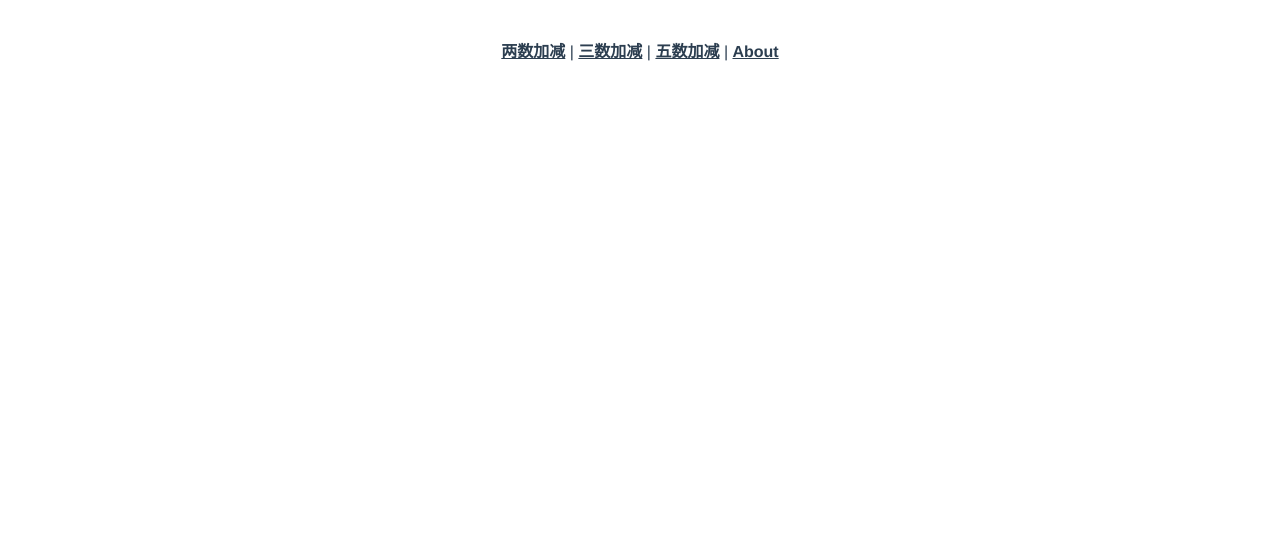
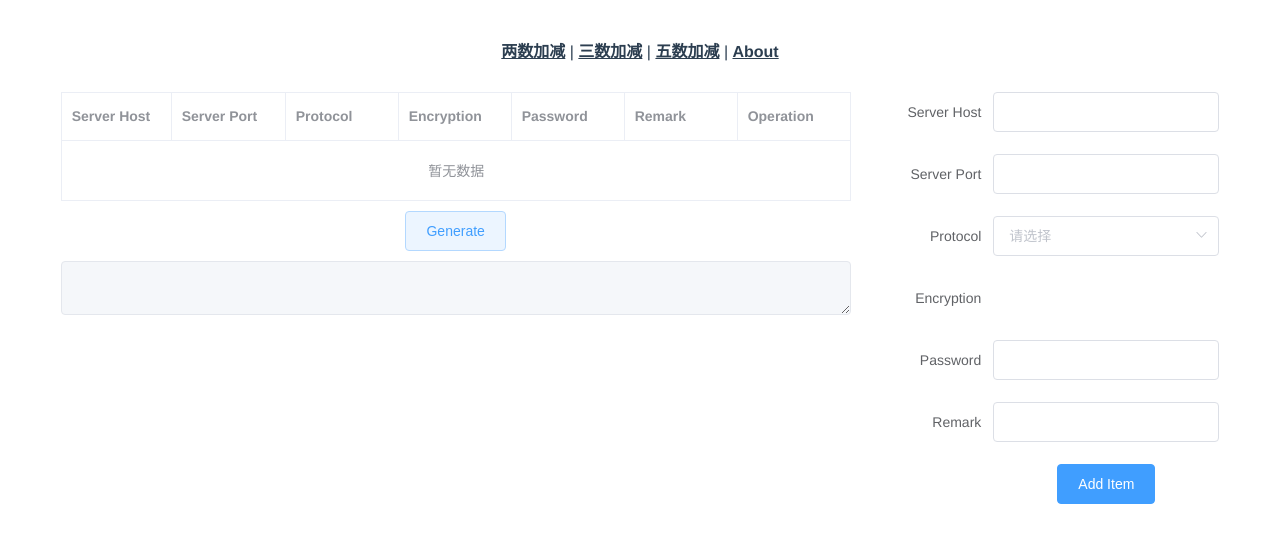
Before and after one commit to git9527/children-helper, a Vue app: page /secret/subscribe in a window 1280 px wide. Shown: the top 542 px of the page. Built offline with nearby package versions, Linux system fonts and the light colour scheme; what vue-uweb would draw is missing.

Commit message:
add subscribe generation

```diff
--- a/package.json
+++ b/package.json
@@ -3,7 +3,7 @@
   "version": "0.1.0",
   "private": true,
   "scripts": {
-    "dev": "vue-cli-service serve",
+    "start": "vue-cli-service serve",
     "build": "bash build/build.sh",
     "lint": "vue-cli-service lint --fix"
   },
@@ -11,6 +11,7 @@
     "core-js": "^3.6.5",
     "element-ui": "^2.13.1",
     "html2canvas": "^1.0.0-rc.5",
+    "js-base64": "^2.5.2",
     "jspdf": "^1.5.3",
     "vue": "^2.6.11",
     "vue-router": "^3.1.6",
--- a/src/router/index.js
+++ b/src/router/index.js
@@ -21,6 +21,11 @@ const routes = [
     component: () => import('../views/maths/plus-minus-5.vue')
   },
   {
+    path: '/secret/subscribe',
+    name: 'secret-subscribe',
+    component: () => import('../views/secret/subscribe.vue')
+  },
+  {
     path: '/about',
     name: 'about',
     // route level code-splitting
--- /dev/null
+++ b/src/views/secret/subscribe.vue
@@ -0,0 +1,133 @@
+<template>
+  <div class="app-container">
+    <el-row>
+      <el-col :span="15" :offset="1">
+        <el-table :data="items"
+                  stripe
+                  border>
+          <el-table-column
+                  prop="host"
+                  label="Server Host"
+                  width="110">
+          </el-table-column>
+          <el-table-column
+                  prop="port"
+                  label="Server Port">
+          </el-table-column>
+          <el-table-column
+                  prop="protocol"
+                  label="Protocol">
+          </el-table-column>
+          <el-table-column
+                  prop="encryption"
+                  label="Encryption">
+          </el-table-column>
+          <el-table-column
+                  prop="password"
+                  label="Password">
+          </el-table-column>
+          <el-table-column
+                  prop="remark"
+                  label="Remark">
+          </el-table-column>
+          <el-table-column label="Operation">
+            <template slot-scope="scope">
+              <el-button
+                      size="mini"
+                      type="danger"
+                      @click="handleDelete(scope.$index)">Remove</el-button>
+            </template>
+          </el-table-column>
+        </el-table>
+        <div class="btn">
+          <el-button type="primary" plain @click="onGenerate">Generate</el-button>
+        </div>
+        <el-input type="textarea" disabled v-model="content"></el-input>
+      </el-col>
+      <el-col :span="6" :offset="1">
+        <el-form ref="form" :model="form" label-width="90px">
+          <el-form-item label="Server Host">
+            <el-input v-model="form.host"></el-input>
+          </el-form-item>
+          <el-form-item label="Server Port">
+            <el-input v-model="form.port"></el-input>
+          </el-form-item>
+          <el-form-item label="Protocol">
+            <el-select v-model="form.protocol">
+              <el-option label="Shadowsocks" value="ss"></el-option>
+              <el-option label="V2ray" value="vmess"></el-option>
+            </el-select>
+          </el-form-item>
+          <el-form-item label="Encryption">
+            <el-select v-model="form.encryption" v-if="form.protocol === 'vmess'">
+              <el-option label="auto" value="auto"></el-option>
+              <el-option label="aes-128-gcm" value="aes-128-gcm"></el-option>
+              <el-option label="chacha20-poly1305" value="chacha20-poly1305"></el-option>
+            </el-select>
+            <el-select v-model="form.encryption" v-else-if="form.protocol === 'ss'">
+              <el-option label="aes-256-gcm" value="aes-256-gcm"></el-option>
+            </el-select>
+          </el-form-item>
+          <el-form-item label="Password">
+            <el-input v-model="form.password"></el-input>
+          </el-form-item>
+          <el-form-item label="Remark">
+            <el-input v-model="form.remark"></el-input>
+          </el-form-item>
+          <el-form-item>
+            <el-button type="primary" @click="onSubmit">Add Item</el-button>
+          </el-form-item>
+        </el-form>
+      </el-col>
+      <el-col :span="1"></el-col>
+    </el-row>
+
+  </div>
+</template>
+
+<script>
+  import { Base64 } from 'js-base64'
+
+  export default {
+    data () {
+      return {
+        items: [],
+        form: {
+          host: '',
+          port: '',
+          protocol: '',
+          encryption: '',
+          password: '',
+          remark: ''
+        },
+        content: ''
+      }
+    },
+    mounted () {
+    },
+    methods: {
+      onSubmit () {
+        const _copy = Object.assign({}, this.form)
+        this.items.push(_copy)
+      },
+      handleDelete(index) {
+        this.items.splice(index, 1);
+      },
+      onGenerate () {
+        let text = ''
+        for (const item of this.items) {
+            const plain = item.encryption + ":" + item.password + "@" + item.host + ":" + item.port
+            text = text + item.protocol + "://" + Base64.encode(plain) + '#' + item.remark + '\n'
+        }
+        this.content = Base64.encode(text)
+      }
+    }
+  }
+</script>
+
+<style scoped>
+.btn {
+  margin-top: 10px;
+  margin-bottom: 10px;
+}
+</style>
```
Also changed, not shown: 1 other file (tests, documents, lock files or other folders).
